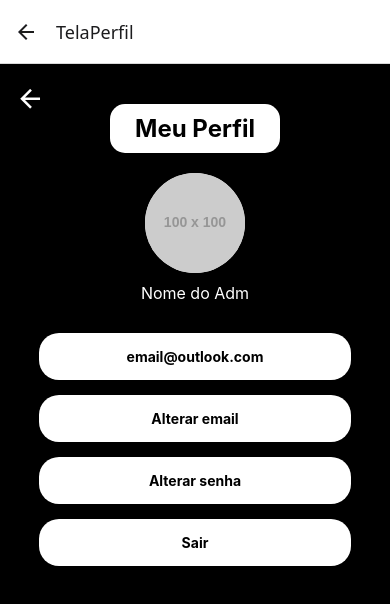
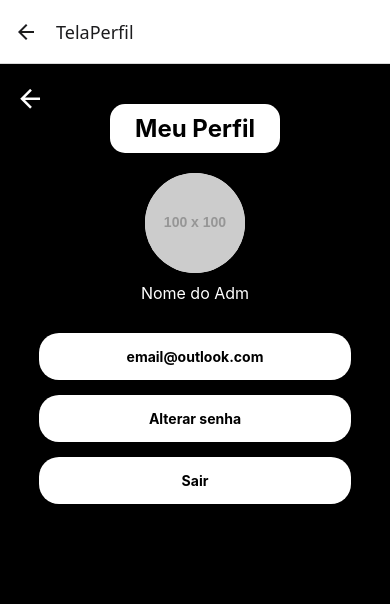
Before and after one commit to rafaeleites/T197_N24CD_Rafael_Leites, a React Native app in the folder projeto_devmoveis/: screen /TelaPerfil in a window 390 px wide. Shown: the top 604 px of the page. Built offline with nearby package versions, Linux system fonts and the light colour scheme.

Commit message:
tela inicial alterada

```diff
--- a/projeto_devmoveis/App.js
+++ b/projeto_devmoveis/App.js
@@ -20,7 +20,7 @@ const Stack = createNativeStackNavigator();
 export default function App() {
   return (
     <NavigationContainer>
-      <Stack.Navigator initialRouteName="TelaRecursos">
+      <Stack.Navigator initialRouteName="TelaLogin">
         <Stack.Screen name="TelaRecursos" component={TelaRecursos} />
         <Stack.Screen name="TelaRegistro" component={TelaRegistro} />
         <Stack.Screen name="TelaPerfil" component={TelaPerfil} />
--- a/projeto_devmoveis/screens/TelaPerfil.js
+++ b/projeto_devmoveis/screens/TelaPerfil.js
@@ -5,7 +5,6 @@ import { useNavigation } from '@react-navigation/native';
 
 const cor1 = '#000000' //preto
 const cor2 = '#FFFFFF' //branco
-
 
 export default function TelaPerfil() {
   const navigation = useNavigation();
@@ -26,10 +25,6 @@ export default function TelaPerfil() {
 
       <TouchableOpacity style={styles.button}>
         <Text style={styles.buttonText}>email@outlook.com</Text>
-      </TouchableOpacity>
-
-      <TouchableOpacity style={styles.button}>
-        <Text style={styles.buttonText}>Alterar email</Text>
       </TouchableOpacity>
 
       <TouchableOpacity style={styles.button}>
```
